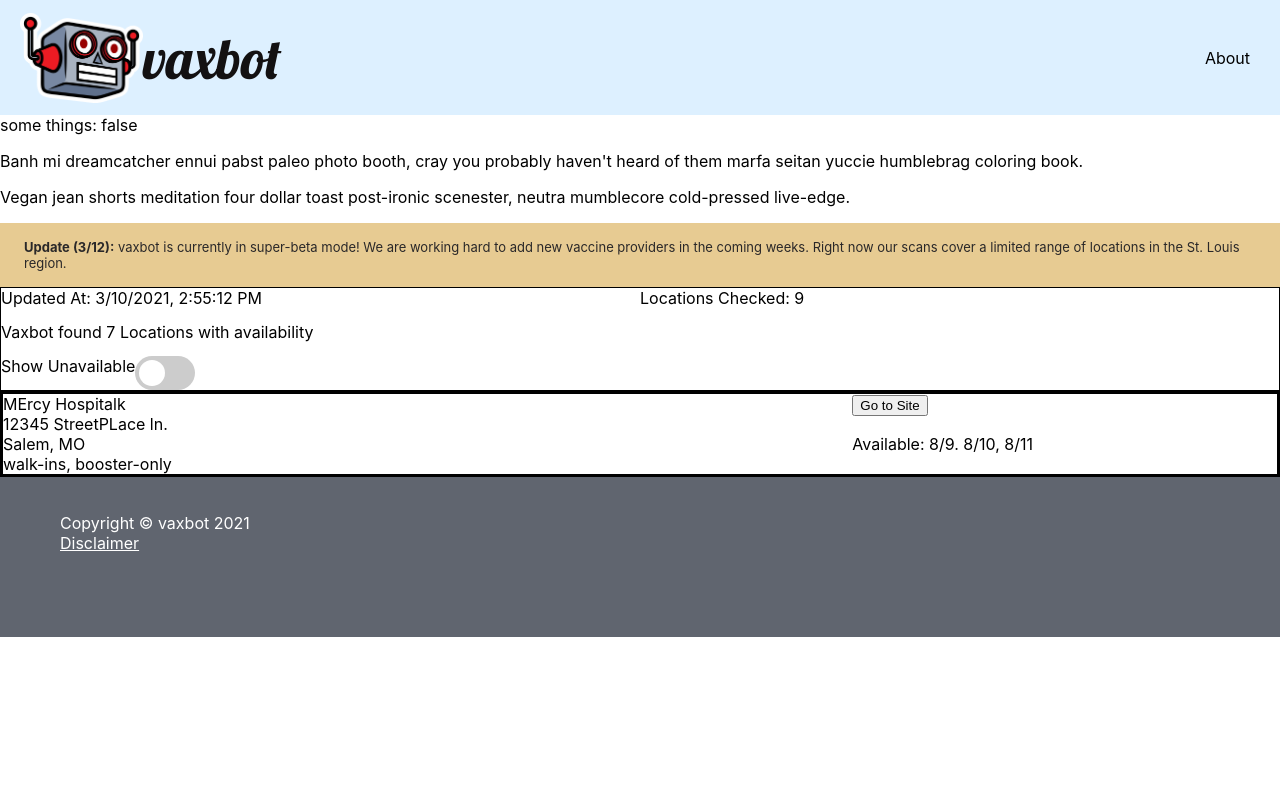
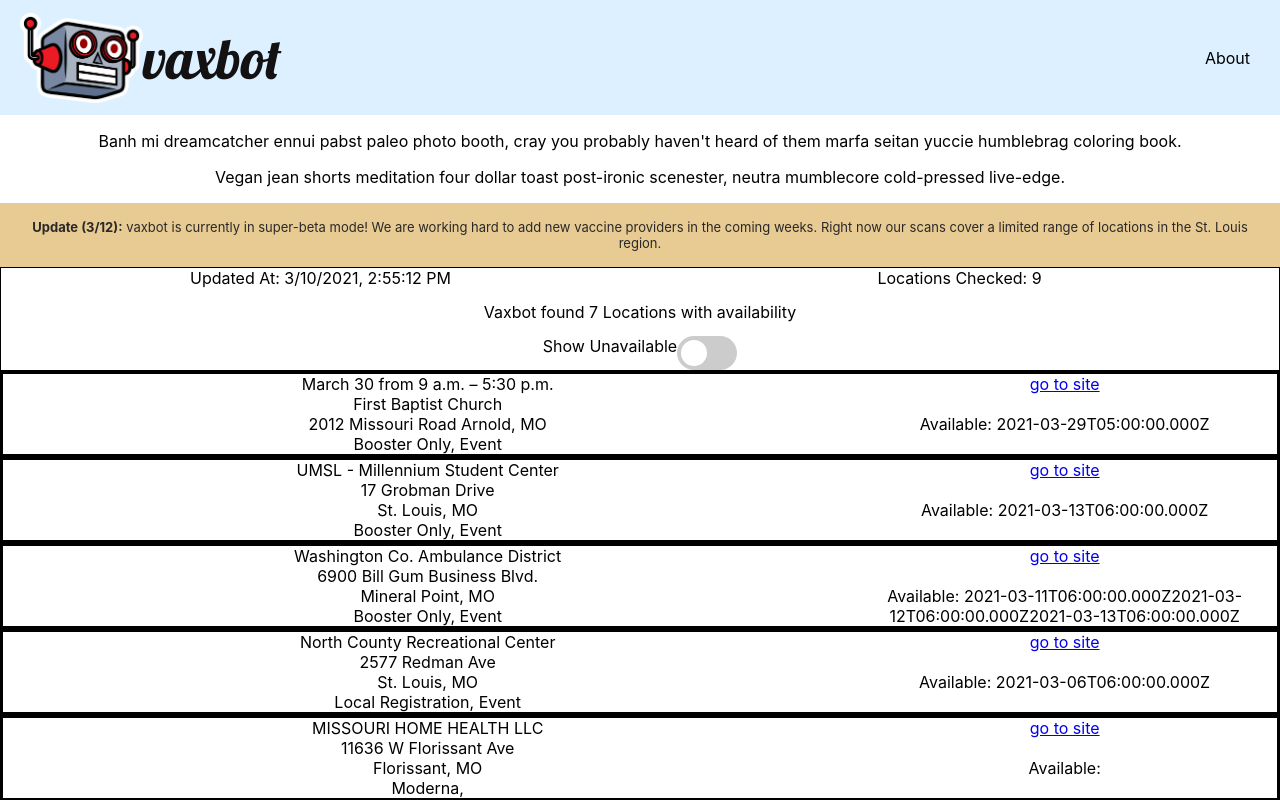
Before and after one commit to vaxbot/vaxbot-frontend, a React (Create React App) app: page / in a window 1280 px wide. Shown: the top 800 px of the page. Built offline with nearby package versions, Linux system fonts and the light colour scheme.

Commit message:
make footer stick to bottom

```diff
--- a/src/App.css
+++ b/src/App.css
@@ -1,7 +1,15 @@
 .App {
   text-align: center;
+  display: flex;
+  flex-direction: column;
+  min-height: 100vh;
 }
 
+.content {
+  flex: 1 0 auto;
+}
+
+/*
 .App-logo {
   height: 40vmin;
   pointer-events: none;
@@ -36,3 +44,4 @@
     transform: rotate(360deg);
   }
 }
+*/
--- a/src/App.js
+++ b/src/App.js
@@ -5,6 +5,7 @@ import Footer from "./components/Footer/Footer";
 import Home from "./components/Home/Home";
 import About from "./components/About/About";
 import Disclaimer from "./components/Disclaimer/Disclaimer";
+import "./App.css";
 
 import { library } from '@fortawesome/fontawesome-svg-core';
 import { faBars, faTimes } from '@fortawesome/free-solid-svg-icons';
@@ -16,11 +17,13 @@ function App() {
     <div className="App">
       <Router>
         <Navbar />
-        <Switch>
-          <Route path="/" exact component={() => <Home />} />
-          <Route path="/about" exact component={() => <About />} />
-          <Route path="/disclaimer" exact component={() => <Disclaimer />} />
-        </Switch>
+        <div className="content">
+          <Switch>
+            <Route path="/" exact component={() => <Home />} />
+            <Route path="/about" exact component={() => <About />} />
+            <Route path="/disclaimer" exact component={() => <Disclaimer />} />
+          </Switch>
+        </div>
         <Footer />
       </Router>
     </div>
--- a/src/components/Footer/Footer.css
+++ b/src/components/Footer/Footer.css
@@ -3,6 +3,7 @@
     background: var(--black-coral);
     color: white;
     padding: 20px;
+    flex-shrink: 0;
 }
 
 .footer-list {
--- a/src/components/Home/Home.css
+++ b/src/components/Home/Home.css
@@ -74,7 +74,7 @@
 }
 
 input:checked + .slider {
-    background-color: var(--alice-blue);
+    background-color: var(--robot-red);
 }
 
 input:focus + .slider {
--- a/src/components/Home/Home.js
+++ b/src/components/Home/Home.js
@@ -66,11 +66,31 @@ class Home extends Component {
         this.setState({show_unavailable: event.target.checked})
       }
 
+      // Assemble our provider cards
+      let provider_cards = [];
+      if(this.state.providers.length > 0){
+        for(let provider of this.state.providers) {
+            provider_cards.push(<Provider
+                id = { provider._id }
+                name = { provider.name }
+                address1 = { provider.address1 }
+                city= { provider.city }
+                state= { provider.state }
+                zip = { provider.zip }
+                dates = { provider.dates }
+                vaccine_tags = { provider.vaccine_tags }
+                tags = { provider.tags }
+                url = { provider.contact_url ? provider.contact_url : provider.source_url }
+                visible = { provider.vaccine_available || this.state.show_unavailable}
+                vaccine_available = { provider.vaccine_available }
+            />)
+        }
+      }
+
       return (
         <div id="home">
 
           <div id="home-intro">
-            <div>{ "some things: " + String(this.state.show_unavailable) }</div>
             <p>Banh mi dreamcatcher ennui pabst paleo photo booth, cray you probably haven't heard of them marfa seitan yuccie humblebrag coloring book.</p>
             <p>Vegan jean shorts meditation four dollar toast post-ironic scenester, neutra mumblecore cold-pressed live-edge.</p>
           </div>
@@ -92,7 +112,7 @@ class Home extends Component {
               </label>
             </div>
           </div>
-          < Provider />
+          { provider_cards }
         </div>
       )
     }
--- a/src/components/Provider/Provider.css
+++ b/src/components/Provider/Provider.css
@@ -1,5 +1,9 @@
 .provider {
     border: solid 3px black
+}
+
+.hidden {
+    display: none !important;
 }
 
 .provider-container {
--- a/src/components/Provider/Provider.js
+++ b/src/components/Provider/Provider.js
@@ -2,6 +2,20 @@ import React, { Component } from 'react';
 import "./Provider.css";
 
 class Provider extends Component {
+
+    /* PROPS
+    *   id = { provider._id }
+    *   name = { provider.name }
+    *   address1 = { provider.address1 }
+    *   city= { provider.city }
+    *   state= { provider.state }
+    *   zip = { provider.zip }
+    *   dates = { provider.dates }
+    *   vaccine_tags = { provider.vaccine_tags }
+    *   tags = { provider.tags }
+    *   url = { provider.contact_url ? provider.contact_url : provider.source_url }
+    *   visible = { provider.vaccine_available || this.state.show_unavailable}
+    */
 
     constructor(props) {
         super(props);
@@ -14,15 +28,15 @@ class Provider extends Component {
     render() {
 
         return(
-            <div id="123" className="provider provider-container">
-                <div className="provider-item name">MErcy Hospitalk</div>
+            <div id="123" className={ this.props.visible ? "provider provider-container" : "provider provider-container hidden"}>
+                <div className="provider-item name">{this.props.name}</div>
                 <div className="provider-item button-link">
-                    <button>Go to Site</button>
+                    <a href={ this.props.url }>go to site</a>
                 </div>
-                <div className="provider-item address1">12345 StreetPLace ln.</div>
-                <div className="provider-item city-state">Salem, MO</div>
-                <div className="provider-item available-info">Available: 8/9. 8/10, 8/11</div>
-                <div className="provider-item tags">walk-ins, booster-only</div>
+                <div className="provider-item address1">{ this.props.address1 }</div>
+                <div className="provider-item city-state">{ this.props.city }, { this.props.state }</div>
+                <div className="provider-item available-info">Available: { this.props.dates }</div>
+                <div className="provider-item tags">{ this.props.vaccine_tags }, { this.props.tags }</div>
             </div>
 
         )
```
